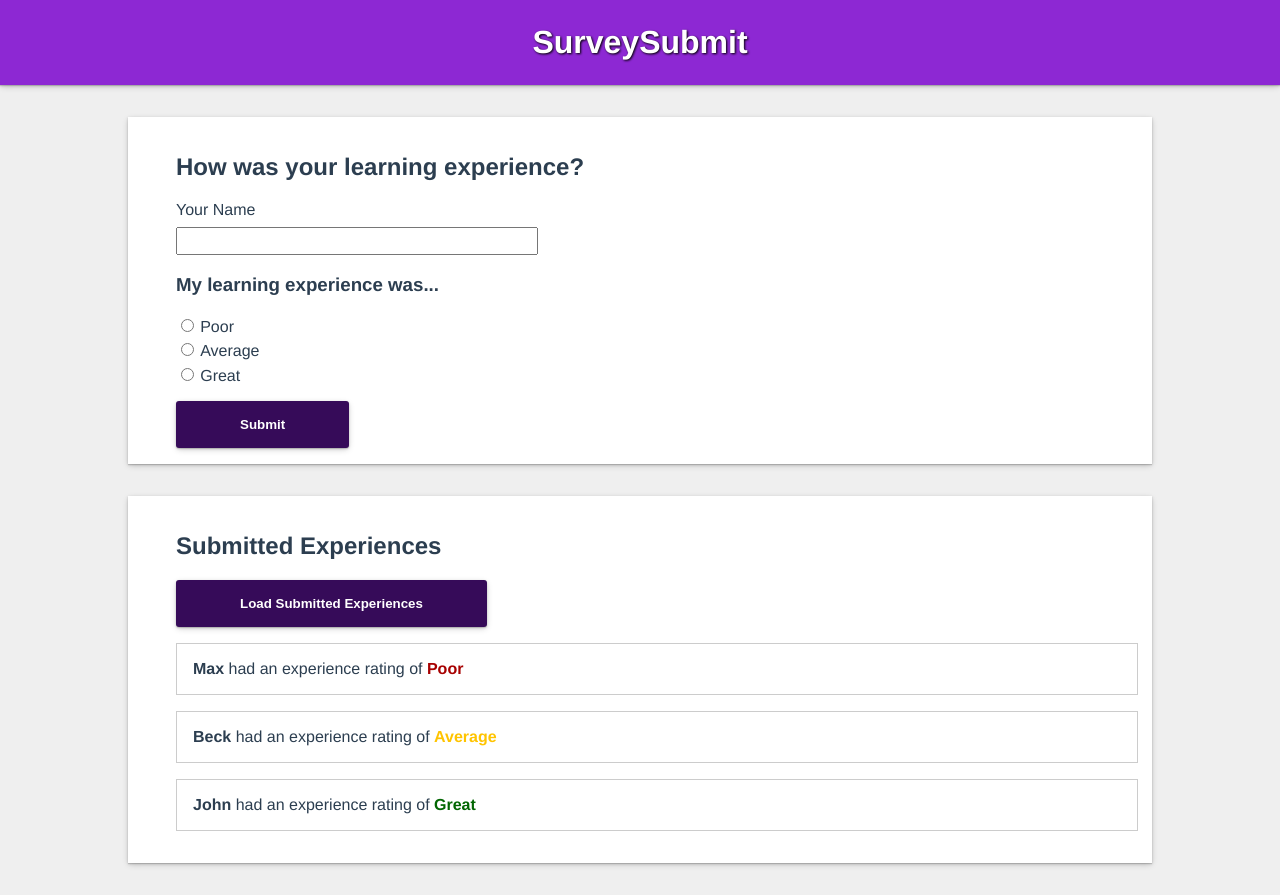
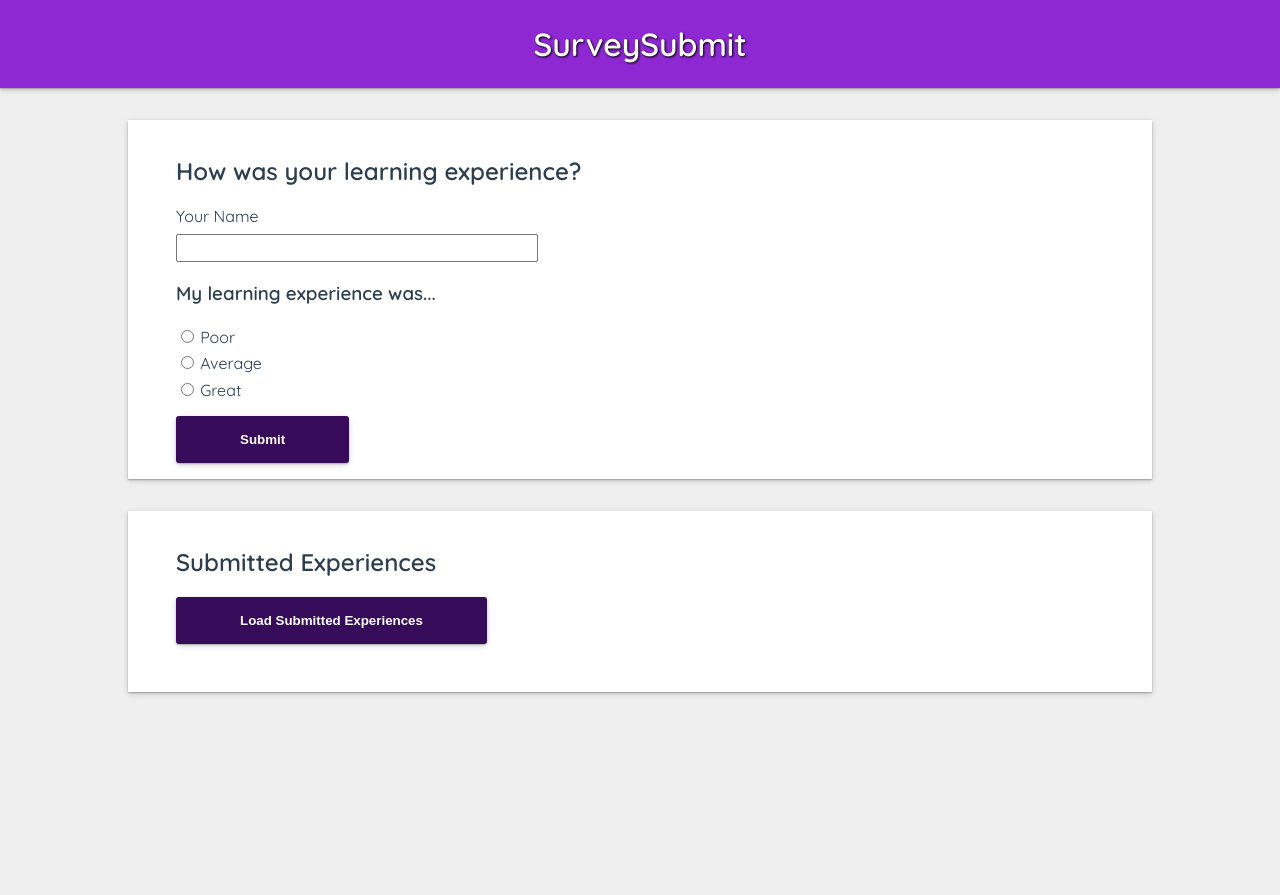
Before and after one commit to Reny8/Survey-Submit, a Vue app: page / in a window 1280 px wide. After the commit the page ends 800 px from the top, so only its background shows below. Built offline with nearby package versions, Linux system fonts and the light colour scheme.

Commit message:
Add functionality to add an experience

```diff
--- a/src/App.vue
+++ b/src/App.vue
@@ -1,6 +1,6 @@
 <template>
   <TheHeader />
-  <SurveyForm />
+  <SurveyForm :addExperience="addExperience" />
   <ShowExperiences :experiences="experiences" />
 </template>
 
@@ -18,29 +18,19 @@
   },
   data() {
     return {
-      experiences: [
-        {
-          id: new Date().toISOString(),
-          name: 'Max',
-          score: 'Poor',
-        },
-        {
-          id: new Date().toISOString(),
-          name: 'Beck',
-          score: 'Average',
-        },
-        {
-          id: new Date().toISOString(),
-          name: 'John',
-          score: 'Great',
-        },
-      ],
+      experiences: [],
     };
+  },
+  methods: {
+    addExperience(surveyResult) {
+      this.experiences.unshift(surveyResult);
+    },
   },
 };
 </script>
 
 <style>
+@import url('https://fonts.googleapis.com/css2?family=Quicksand:wght@400;600&display=swap');
 html {
   background-color: #efefef;
 }
@@ -48,7 +38,7 @@
   margin: 0rem;
 }
 #app {
-  font-family: Avenir, Helvetica, Arial, sans-serif;
+  font-family: 'Quicksand', sans-serif;
   -webkit-font-smoothing: antialiased;
   -moz-osx-font-smoothing: grayscale;
   text-align: center;
--- a/src/components/ShowExperiences.vue
+++ b/src/components/ShowExperiences.vue
@@ -34,7 +34,7 @@
 ul li {
   border: solid 1px #ccc;
   padding: 1rem;
-  width: 100%;
+  width: 96.5%;
 }
 b[value='Poor'] {
   color: rgb(167, 1, 1);
--- a/src/components/SurveyForm.vue
+++ b/src/components/SurveyForm.vue
@@ -20,6 +20,7 @@
 <script>
 export default {
   name: 'SurveyForm',
+  props: ['addExperience'],
   data() {
     return {
       name: '',
@@ -45,6 +46,13 @@
       if (this.name === '' || this.radioSelection === null) {
         return;
       }
+      this.addExperience({
+        id: new Date().toISOString(),
+        name: this.name,
+        score: this.radioSelection,
+      });
+      this.name = '';
+      this.radioSelection = null;
     },
   },
 };
```
